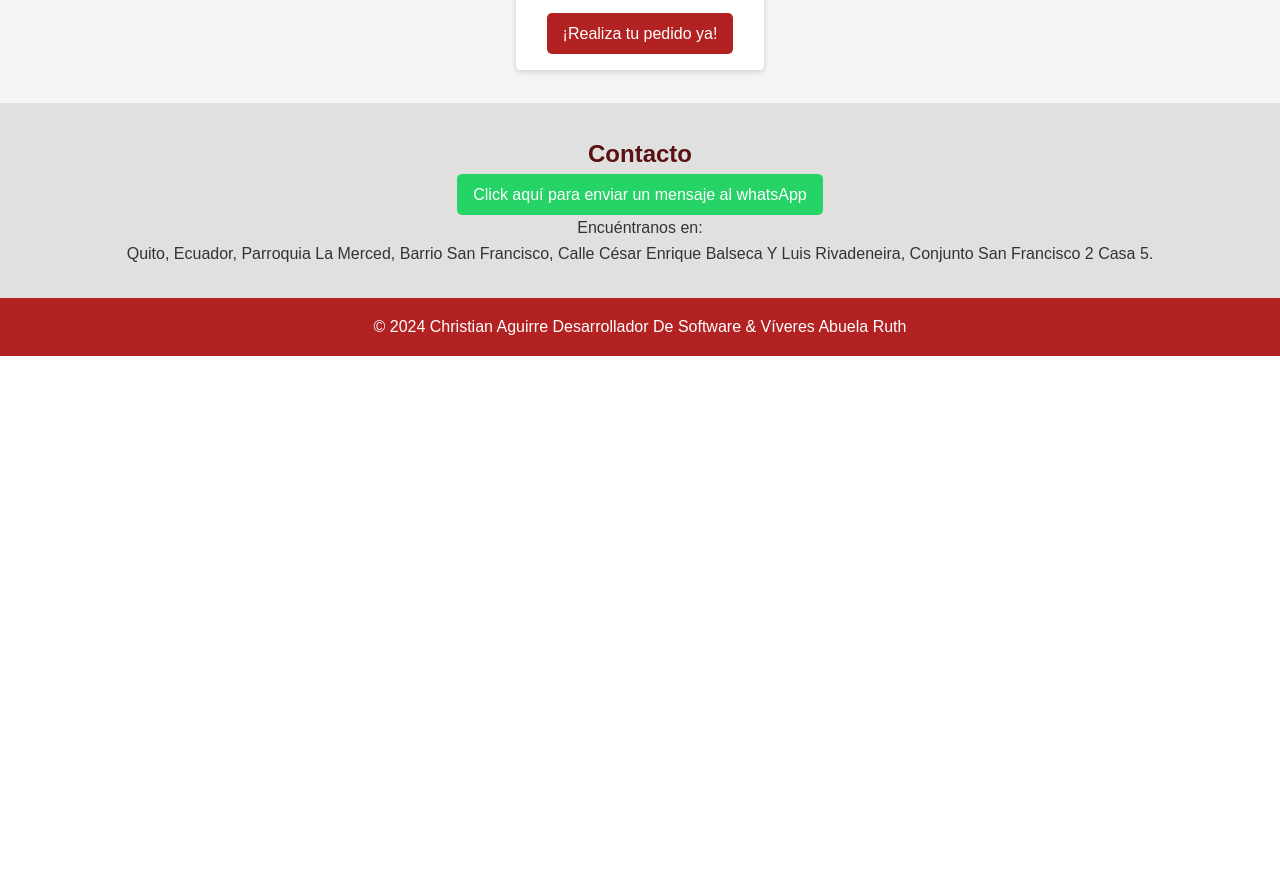
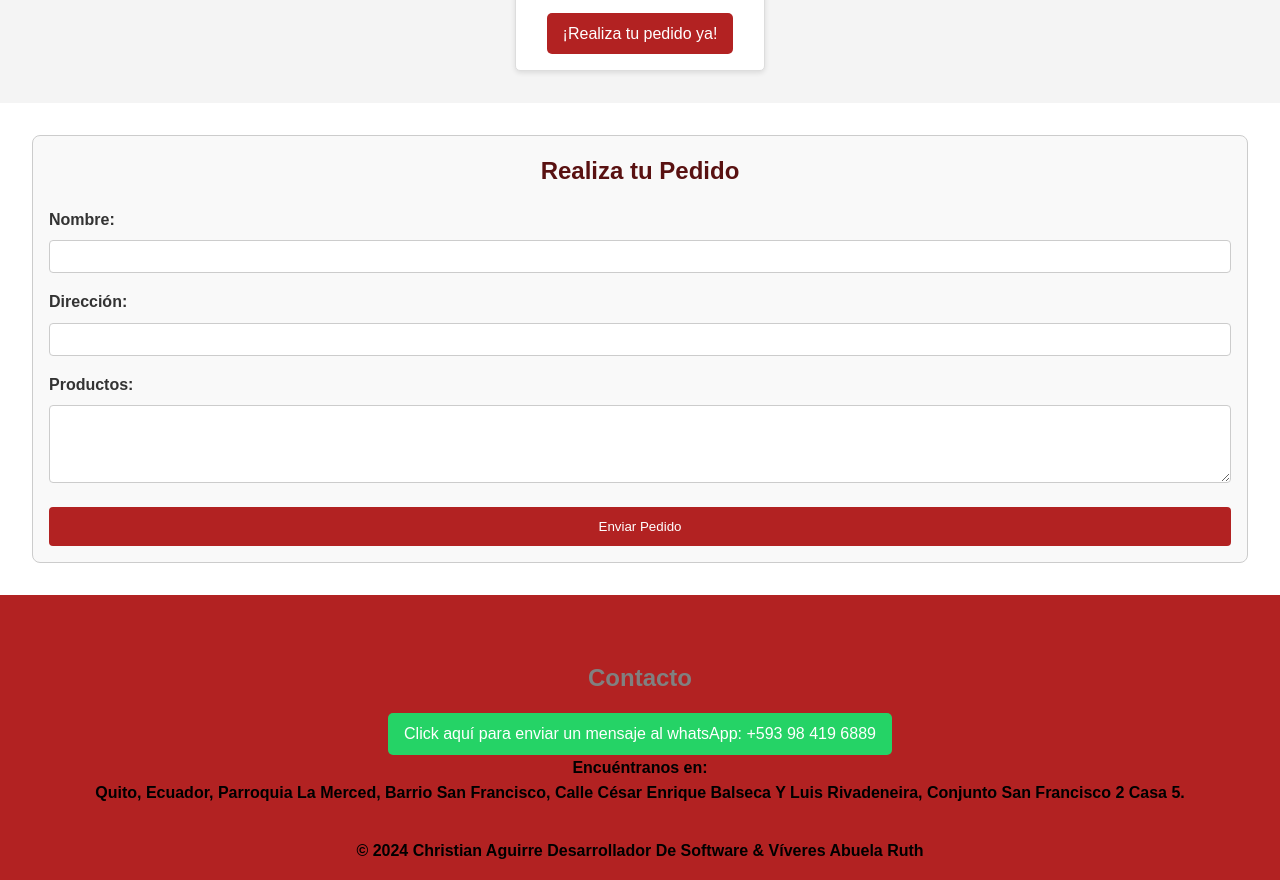
Before and after one commit to CHRISTIANAGUIRRE16/viveres-abuela-ruth, a plain HTML site: page index.html in a window 1280 px wide. Shown: the part 2451-3331 px from the top of the page. Before the commit the page ends 2807 px from the top, so only its background shows below. Drawn offline with Linux system fonts and the light colour scheme.

Commit message:
se sube los cambios

```diff
--- a/index.html
+++ b/index.html
@@ -80,18 +80,18 @@
         <div class="categorias-grid">
             <div class="categoria-item">
                 <div class="categoria-image">
-                    <img src="frutas-verduras.jpeg" alt="Verduras y Frutas">
+                    <img src="snacks.jpeg" alt="Verduras y Frutas">
                 </div>
-                <h3>Verduras y Frutas</h3>
-                <p>Encuentra las mejores verduras y frutas frescas para tu hogar.</p>
+                <h3>Chocolates y Galletas</h3>
+                <p>Encuentra tus dulces preferidos.</p>
                 <a href="https://wa.me/+593984196889" class="pedido-btn">¡Realiza tu pedido ya!</a>
             </div>
             <div class="categoria-item">
                 <div class="categoria-image">
                     <img src="granos-cereales.jpg" alt="Granos y Cereales">
                 </div>
-                <h3>Granos y Cereales</h3>
-                <p>Descubre nuestra variedad de granos y cereales de alta calidad.</p>
+                <h3>Snacks</h3>
+                <p>Descubre nuestra variedad de snacks.</p>
                 <a href="https://wa.me/+593984196889" class="pedido-btn">¡Realiza tu pedido ya!</a>
             </div>
             <div class="categoria-item">
@@ -99,7 +99,7 @@
                     <img src="panaderia.jpeg" alt="Productos de Panadería">
                 </div>
                 <h3>Productos de Panadería</h3>
-                <p>Deliciosos productos de panadería frescos todos los días.</p>
+                <p>Delicioso pan frescos todos los días.</p>
                 <a href="https://wa.me/+593984196889" class="pedido-btn">¡Realiza tu pedido ya!</a>
             </div>
             <div class="categoria-item">
@@ -121,17 +121,35 @@
         </div>
     </section>
 
-    <section id="contacto" class="contacto">
-        <h2>Contacto</h2>
-        <a href="https://wa.me/+593984196889" class="whatsapp-link" target="_blank">Click aquí para enviar un mensaje al whatsApp</a>
-        <p>Encuéntranos en:</p>
-        <p>Quito, Ecuador, Parroquia La Merced, Barrio San Francisco, Calle César Enrique Balseca Y Luis Rivadeneira,
-            Conjunto San Francisco 2 Casa 5.</p>
+    <section id="formulario-pedido" class="formulario-pedido">
+        <h2>Realiza tu Pedido</h2>
+        <form id="pedidoForm">
+            <label for="nombre">Nombre:</label>
+            <input type="text" id="nombre" name="nombre" required>
+
+            <label for="direccion">Dirección:</label>
+            <input type="text" id="direccion" name="direccion" required>
+
+            <label for="productos">Productos:</label>
+            <textarea id="productos" name="productos" rows="4" required></textarea>
+
+            <button type="submit">Enviar Pedido</button>
+        </form>
     </section>
 
     <footer>
+        <section id="contacto" class="contacto">
+            <h1>Contacto</h1>
+            <a href="https://wa.me/+593984196889" class="whatsapp-link" target="_blank">Click aquí para enviar un
+                mensaje al whatsApp: +593 98 419 6889</a>
+            <b>
+                <p>Encuéntranos en:</p>
+                <p>Quito, Ecuador, Parroquia La Merced, Barrio San Francisco, Calle César Enrique Balseca Y Luis
+                    Rivadeneira,
+                    Conjunto San Francisco 2 Casa 5.</p>
+        </section>
         <p>&copy; 2024 Christian Aguirre Desarrollador De Software & Víveres Abuela Ruth</p>
-    </footer>
+    </footer></b>
 
     <script src="script.js"></script>
 </body>
--- a/script.js
+++ b/script.js
@@ -1,4 +1,5 @@
 document.addEventListener('DOMContentLoaded', () => {
+    // Slider functionality
     const prevButton = document.querySelector('.prev');
     const nextButton = document.querySelector('.next');
     const sliderContainer = document.querySelector('.slider-container');
@@ -27,4 +28,29 @@ document.addEventListener('DOMContentLoaded', () => {
 
     // Show the first slide initially
     showSlide(index);
+
+    // WhatsApp form submission functionality
+    document.getElementById('pedidoForm').addEventListener('submit', function(event) {
+        event.preventDefault();
+
+        // Obtener valores del formulario
+        const nombre = document.getElementById('nombre').value;
+        const direccion = document.getElementById('direccion').value;
+        const productos = document.getElementById('productos').value;
+
+        // Verificar si los valores se obtienen correctamente
+        console.log(`Nombre: ${nombre}, Dirección: ${direccion}, Productos: ${productos}`);
+
+        // Formatear el mensaje para WhatsApp
+        const mensaje = `Hola, soy ${nombre}. Mi dirección es ${direccion}. Necesito los siguientes productos: ${productos}.`;
+
+        // Número de WhatsApp al que se enviará el mensaje
+        const numeroWhatsapp = '+593984196889'; // Cambia el número según sea necesario
+
+        // Crear la URL de WhatsApp
+        const url = `https://wa.me/${numeroWhatsapp}?text=${encodeURIComponent(mensaje)}`;
+
+        // Redirigir a la URL de WhatsApp
+        window.open(url, '_blank');
+    });
 });
--- a/styles.css
+++ b/styles.css
@@ -29,7 +29,7 @@ body {
     }
 }
 
-.titulo h1 {
+.titulo h1, .contacto h1 {
     animation: colorChangeH1 2s ease-in-out infinite alternate;
     background: #b22222; /* Rojo tomate */
     color: #fff;
@@ -40,7 +40,7 @@ body {
     z-index: 10;
 }
 
-.mision h2, .vision h2, .categorias h2, .contacto h2 {
+.mision h2, .vision h2, .categorias h2, .contacto h2, .formulario-pedido h2 {
     animation: colorChangeH2 2s ease-in-out infinite alternate;
 }
 
@@ -265,7 +265,6 @@ nav ul li a:focus {
 
 /* Contacto */
 .contacto {
-    background: #e0e0e0;
     padding: 2rem;
     text-align: center;
 }
@@ -284,10 +283,54 @@ nav ul li a:focus {
     background: #1ebe5e; /* Verde más oscuro */
 }
 
+.formulario-pedido {
+    margin: 2rem;
+    padding: 1rem;
+    border: 1px solid #ccc;
+    background-color: #f9f9f9;
+    border-radius: 8px;
+}
+
+.formulario-pedido h2 {
+    color: #b22222; /* Rojo tomate */
+    margin-bottom: 1rem;
+    text-align: center;
+}
+
+.formulario-pedido label {
+    display: block;
+    margin-bottom: 0.5rem;
+    font-weight: bold;
+}
+
+.formulario-pedido input,
+.formulario-pedido textarea {
+    width: 100%;
+    padding: 0.5rem;
+    margin-bottom: 1rem;
+    border: 1px solid #ccc;
+    border-radius: 4px;
+}
+
+.formulario-pedido button {
+    background-color: #b22222; /* Rojo tomate */
+    color: #fff;
+    padding: 0.75rem;
+    border: none;
+    border-radius: 4px;
+    cursor: pointer;
+    width: 100%;
+}
+
+.formulario-pedido button:hover {
+    background-color: #900; /* Color más oscuro al pasar el cursor */
+}
+
+
 /* Footer */
 footer {
     background: #b22222; /* Rojo tomate */
-    color: #fff;
+    color: black;
     text-align: center;
     padding: 1rem;
     position: relative;
```
Also changed, not shown: snacks.jpeg (added).
